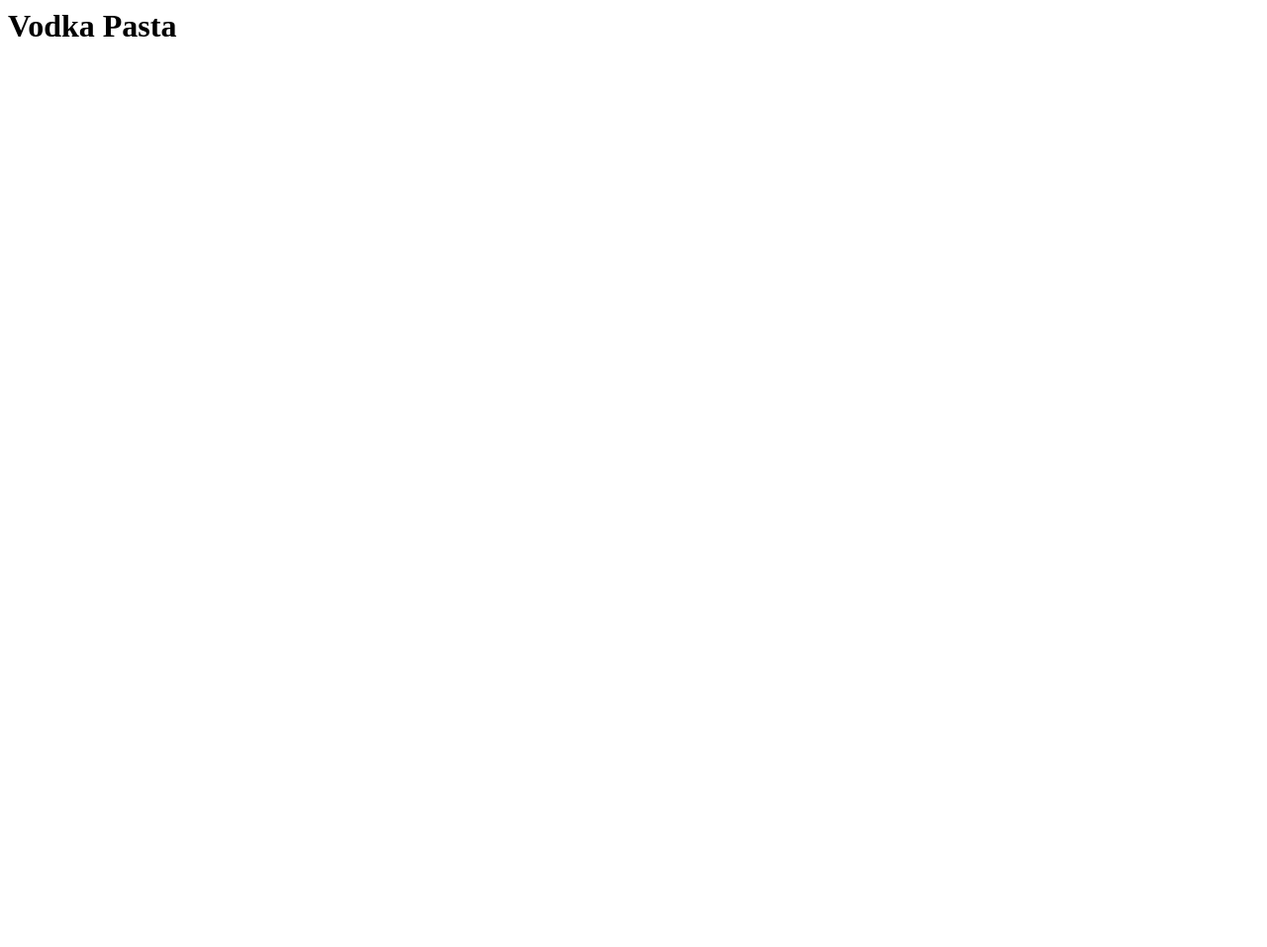
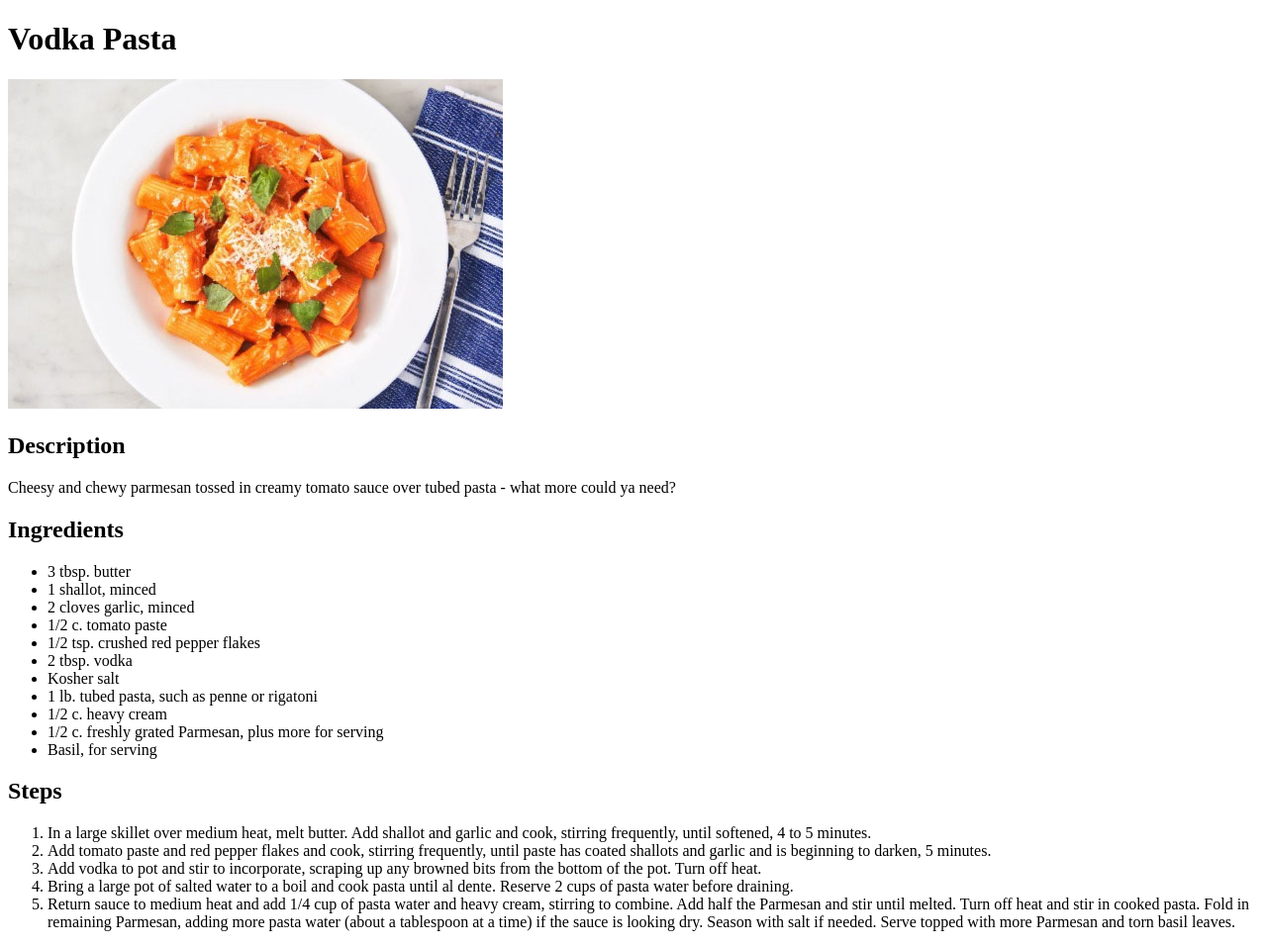
Before and after one commit to garcimo/odin_recipes, a plain HTML site: page recipes/vodkapasta.html in a window 1280 px wide. Shown: the whole page at 99% size. Before the commit the page ends 800 px from the top, so only its background shows below. Drawn offline with Linux system fonts and the light colour scheme.

Commit message:
Add content to recipes/vodkapasta.html
I included a photo for the vodka pasta page as well as a description,
the ingredients, and instructions for the recipe.

```diff
--- a/recipes/vodkapasta.html
+++ b/recipes/vodkapasta.html
@@ -1 +1,46 @@
-<h1>Vodka Pasta</h1>
+<!DOCTYPE html>
+<html lang="en">
+    <head>
+        <title>Vodka Pasta</title>
+    </head>
+
+    <body>
+        <h1>Vodka Pasta</h1>
+        <img src="../img/vodkapasta500.jpg">
+
+        <h2>Description</h2>
+        <p>Cheesy and chewy parmesan tossed in creamy tomato sauce over tubed pasta - what more could
+        ya need?</p>
+
+        <h2>Ingredients</h2>
+        <ul>
+            <li>3 tbsp. butter</li>
+            <li>1 shallot, minced</li>
+            <li>2 cloves garlic, minced</li>
+            <li>1/2 c. tomato paste</li>
+            <li>1/2 tsp. crushed red pepper flakes</li>
+            <li>2 tbsp. vodka</li>
+            <li>Kosher salt</li>
+            <li>1 lb. tubed pasta, such as penne or rigatoni</li>
+            <li>1/2 c. heavy cream</li>
+            <li>1/2 c. freshly grated Parmesan, plus more for serving</li>
+            <li>Basil, for serving</li>
+        </ul>
+
+        <h2>Steps</h2>
+        <ol>
+            <li>In a large skillet over medium heat, melt butter. Add shallot and garlic and cook, stirring frequently,
+                until softened, 4 to 5 minutes.</li>
+            <li>Add tomato paste and red pepper flakes and cook, stirring frequently, until paste has coated shallots
+                and garlic and is beginning to darken, 5 minutes.</li>
+            <li>Add vodka to pot and stir to incorporate, scraping up any browned bits from the bottom of the pot.
+                Turn off heat.</li>
+            <li>Bring a large pot of salted water to a boil and cook pasta until al dente. Reserve 2 cups of pasta water
+                before draining.</li>
+            <li>Return sauce to medium heat and add 1/4 cup of pasta water and heavy cream, stirring to combine. Add half
+                the Parmesan and stir until melted. Turn off heat and stir in cooked pasta. Fold in remaining Parmesan,
+                adding more pasta water (about a tablespoon at a time) if the sauce is looking dry. Season with salt if
+                needed. Serve topped with more Parmesan and torn basil leaves.</li>
+        </ol>
+    </body>
+</html>
```
Also changed, not shown: img/vodkapasta.jpg (added), img/vodkapasta500.jpg (added).
